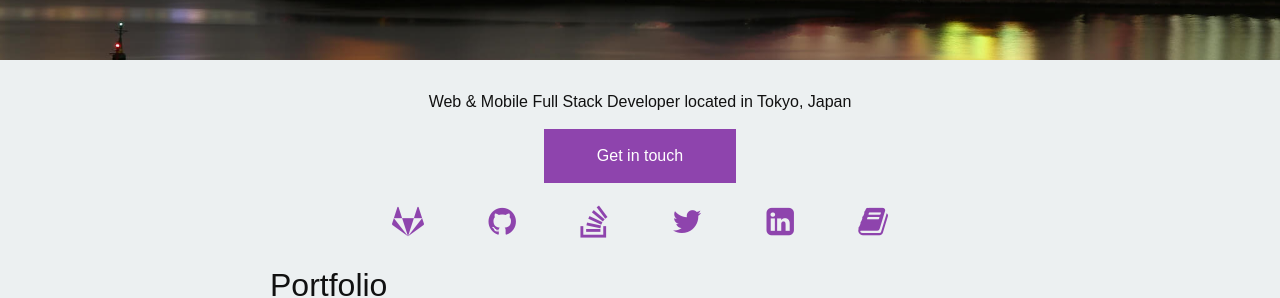
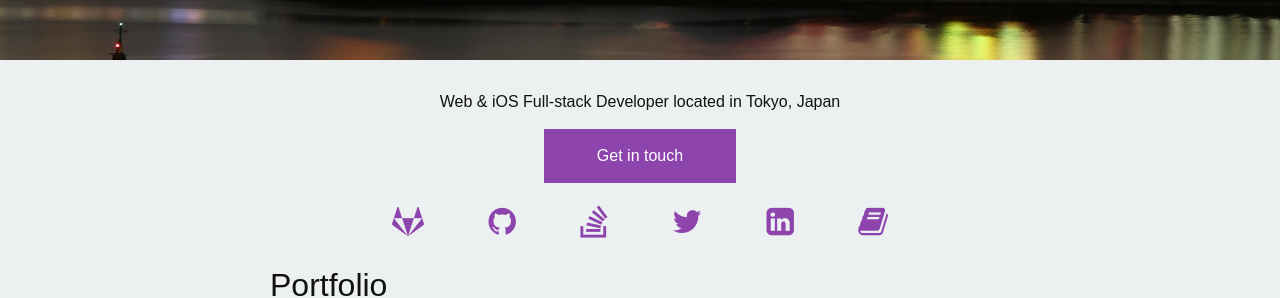
Before and after one commit to nilghe/nilghe.github.io, a Jekyll site: the page built from index.html, in a window 1280 px wide and 900 px high. Shown: the part 390-688 px from the top of the window. Built offline with Jekyll 4.4.1, drawn with Linux system fonts in a browser that asks for light colours.

Commit message:
Consistency is a good thing too

```diff
--- a/index.html
+++ b/index.html
@@ -1,7 +1,7 @@
 ---
 layout: default
 ---
-<p>Web & Mobile Full Stack Developer located in Tokyo, Japan</p>
+<p>Web &amp; iOS Full-stack Developer located in Tokyo, Japan</p>
 <div class="lets-talk">
   <a href="mailto:{{site.email}}">Get in touch</a>
 </div>
```
